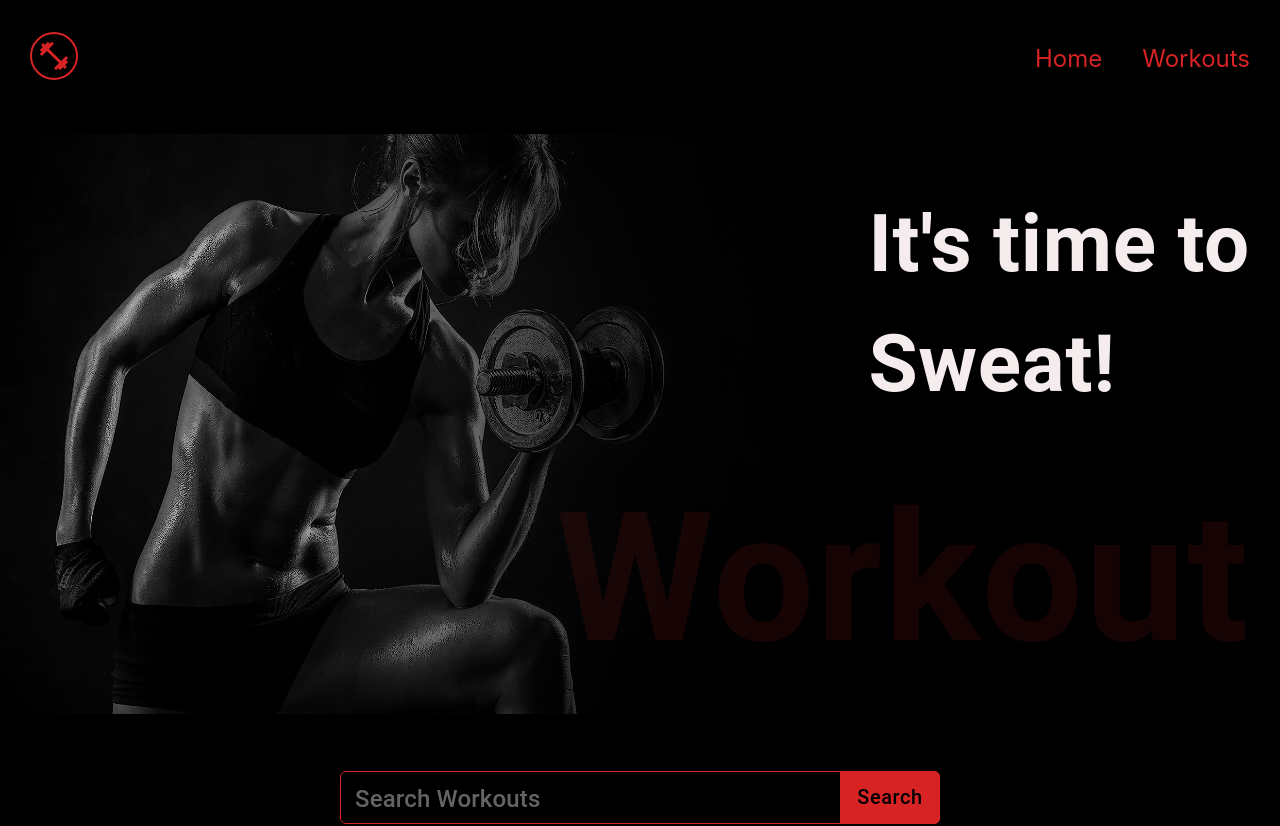
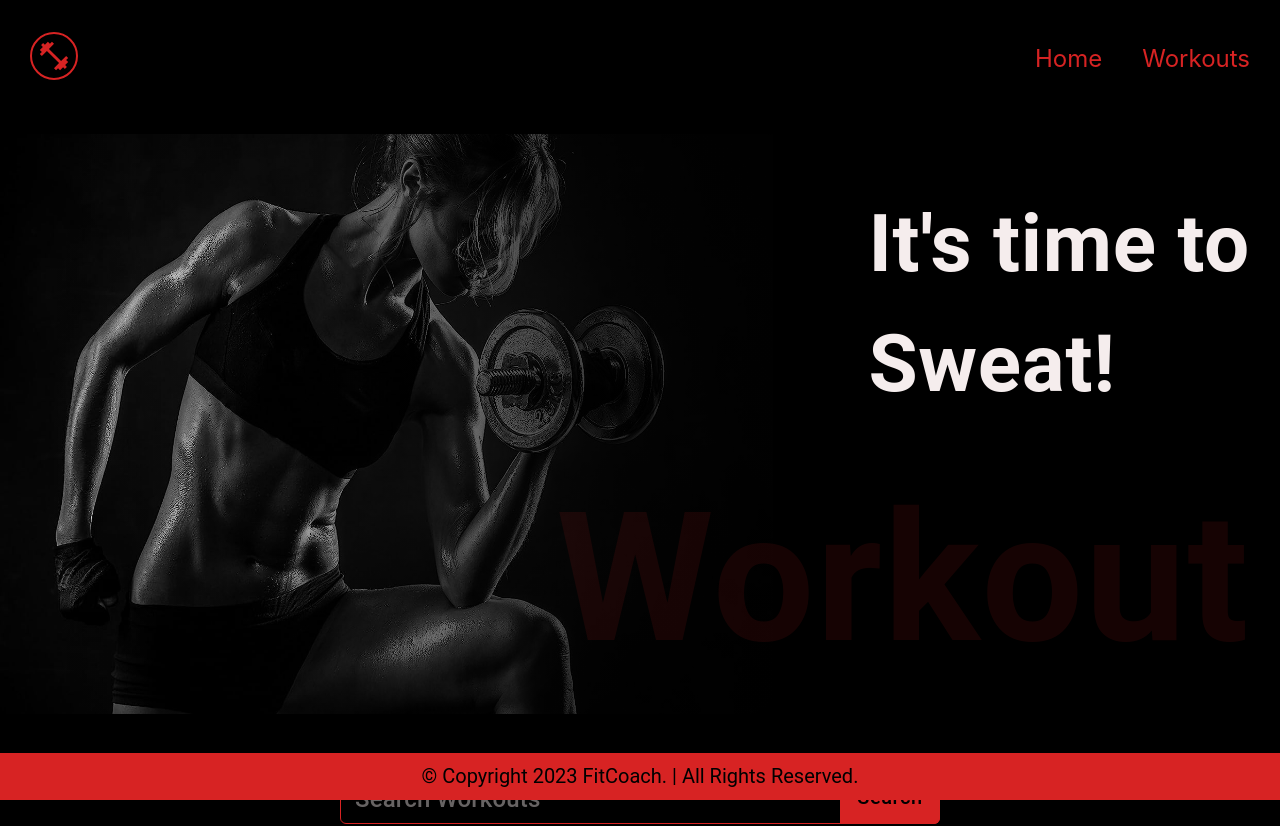
Before and after one commit to KaraFang/Fitcoach, a React (Create React App) app: page / in a window 1280 px wide. Shown: the top 826 px of the page. Built offline with nearby package versions, Linux system fonts and the light colour scheme; no server answers.

Commit message:
add footer

```diff
--- a/src/App.css
+++ b/src/App.css
@@ -12,9 +12,9 @@ a:hover, a:focus, a:active, a:visited, a:link{
     text-decoration: none;
 }
 
-::-webkit-scrollbar {
+/* ::-webkit-scrollbar {
   width: 0px;
-}
+} */
 
 .right-arrow,
 .left-arrow {
--- a/src/components/Footer.js
+++ b/src/components/Footer.js
@@ -1,9 +1,32 @@
-import React from 'react'
+import React from "react";
+import { Box, Stack, Typography } from "@mui/material";
 
-const Footer = () => {
-  return (
-    <div>Footer</div>
-  )
-}
+const Footer = () => (
+  <Box
+    mt="80px"
+    bgcolor="#D72323"
+    width="100%"
+    position="fixed"
+    bottom="0"
+    left="0"
+  >
+    <Stack
+      gap="40px"
+      sx={{ alignItems: "center" }}
+      flexWrap="wrap"
+      px="40px"
+    >
+      {/* <img src={Logo} alt="logo" style={{ width: "200px", height: "41px" }} /> */}
+    </Stack>
+    <Typography
+      variant="h5"
+      sx={{ fontSize: { lg: "20px", xs: "16px" } }}
+      textAlign="center"
+      py="10px"
+    >
+      © Copyright 2023 FitCoach. | All Rights Reserved.
+    </Typography>
+  </Box>
+);
 
-export default Footer
+export default Footer;
--- a/src/components/Workouts.js
+++ b/src/components/Workouts.js
@@ -56,7 +56,7 @@ const Workouts = ({ workouts, setWorkouts, bodyPart }) => {
             <WorkoutCard key={index} workout={workout} />
           ))}
         </Stack>
-        <Stack mt="100px" alignItems="center">
+        <Stack my="100px" alignItems="center">
           {workouts.length > 9 && (
             <Pagination
               sx={{
```
